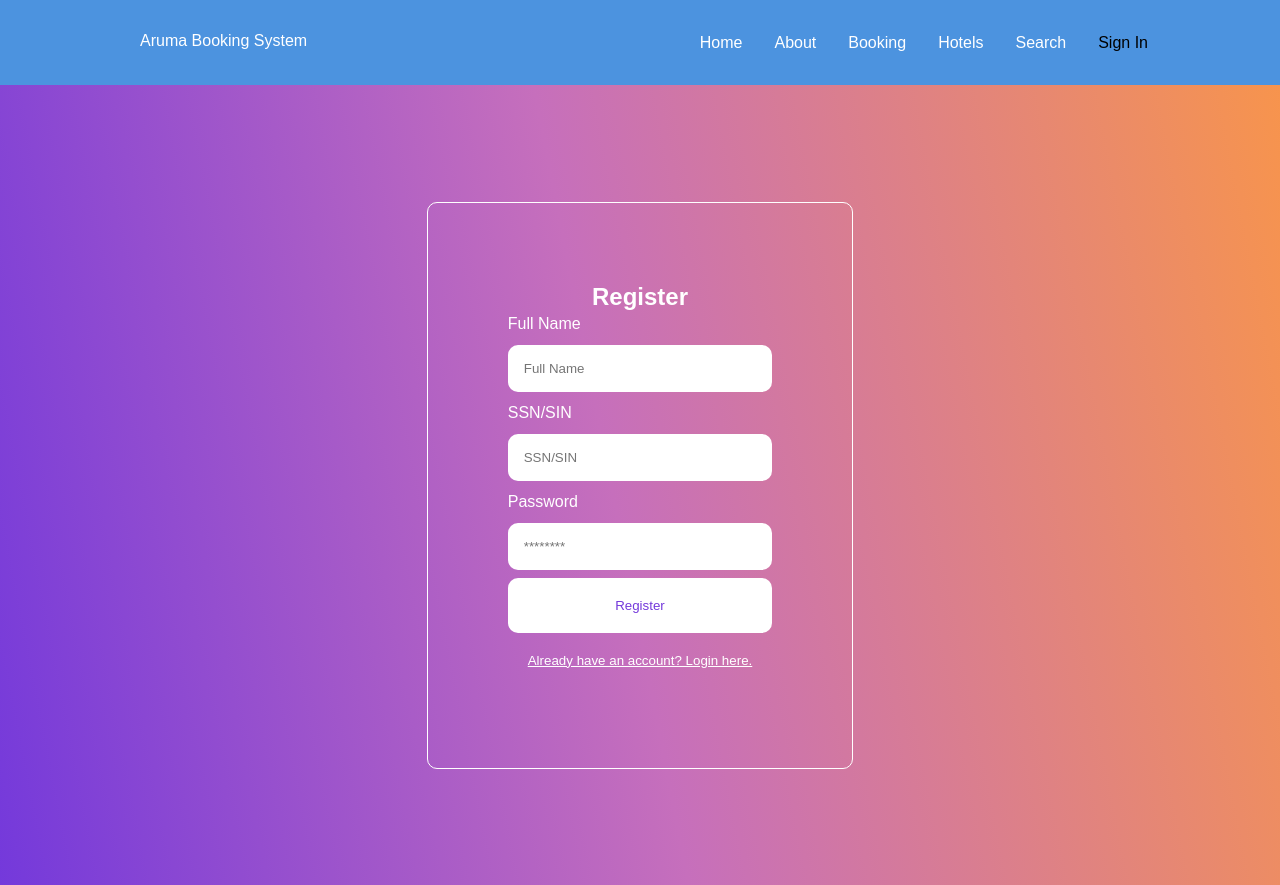
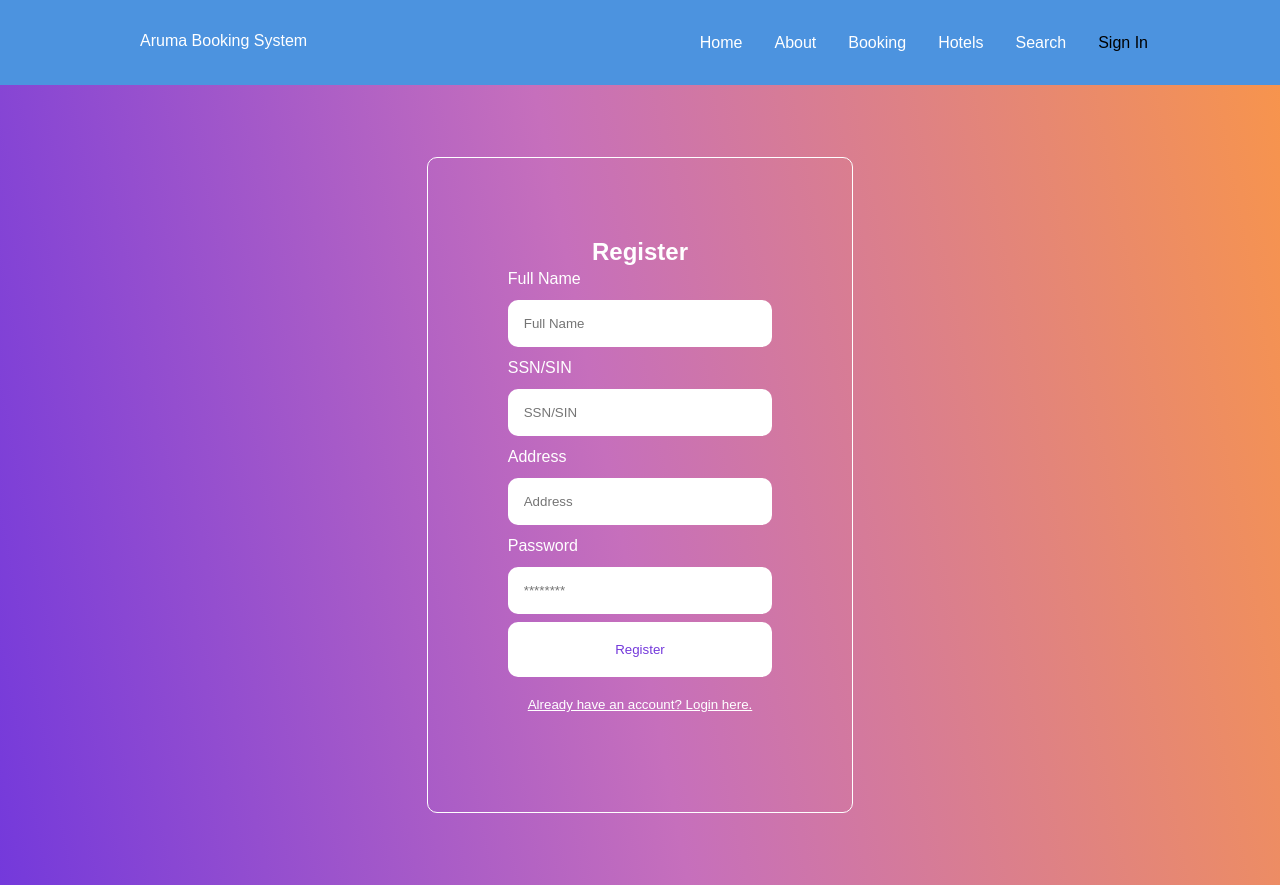
Before and after one commit to Fahmi-IT/CSI2132_Project, a React (Create React App) app: page /signup in a window 1280 px wide. Both pictures are taken after a click on the button "Don't have an account? Register here.". Built offline with nearby package versions, Linux system fonts and the light colour scheme.

Commit message:
Adding Address to register form

```diff
--- a/src/components/pages/login_register/Register.jsx
+++ b/src/components/pages/login_register/Register.jsx
@@ -1,27 +1,58 @@
 import React, { useState } from "react";
 
 export const Register = (props) => {
-    const [email, setEmail] = useState('');
-    const [pass, setPass] = useState('');
-    const [name, setName] = useState('');
-
+  const [email, setEmail] = useState("");
+  const [pass, setPass] = useState("");
+  const [name, setName] = useState("");
+  const [address, setAddress] = useState("");
   const handleSubmit = (e) => {
     e.preventDefault();
     console.log(email);
-    }
+  };
   return (
     <div className="auth-form-container">
       <h2>Register</h2>
       <form className="register-form" onSubmit={handleSubmit}>
         <label htmlFor="name">Full Name</label>
-            <input value={name} name="name" onChange={(e) => setName(e.target.value)} id="name" placeholder="Full Name" />
-            <label htmlFor="email">SSN/SIN</label>
-            <input value={email} onChange={(e) => setEmail(e.target.value)}type="text" placeholder="SSN/SIN" id="email" name="email" />
+        <input
+          value={name}
+          name="name"
+          onChange={(e) => setName(e.target.value)}
+          id="name"
+          placeholder="Full Name"
+        />
+        <label htmlFor="SSN">SSN/SIN</label>
+        <input
+          value={email}
+          onChange={(e) => setEmail(e.target.value)}
+          type="text"
+          placeholder="SSN/SIN"
+          id="SSN"
+          name="SSN"
+        />
+        <label htmlFor="Address">Address</label>
+        <input
+          value={address}
+          onChange={(e) => setAddress(e.target.value)}
+          type="text"
+          placeholder="Address"
+          id="Address"
+          name="Address"
+        />
         <label htmlFor="password">Password</label>
-            <input value={pass} onChange={(e) => setPass(e.target.value)} type="password" placeholder="********" id="password" name="password" />
+        <input
+          value={pass}
+          onChange={(e) => setPass(e.target.value)}
+          type="password"
+          placeholder="********"
+          id="password"
+          name="password"
+        />
         <button type="submit">Register</button>
       </form>
-        <button className="link-btn" onClick={() => props.onFormSwitch('login')}>Already have an account? Login here.</button>
+      <button className="link-btn" onClick={() => props.onFormSwitch("login")}>
+        Already have an account? Login here.
+      </button>
     </div>
-    )
-}
+  );
+};
```
Lines whose indentation alone changed are shown as unchanged.
